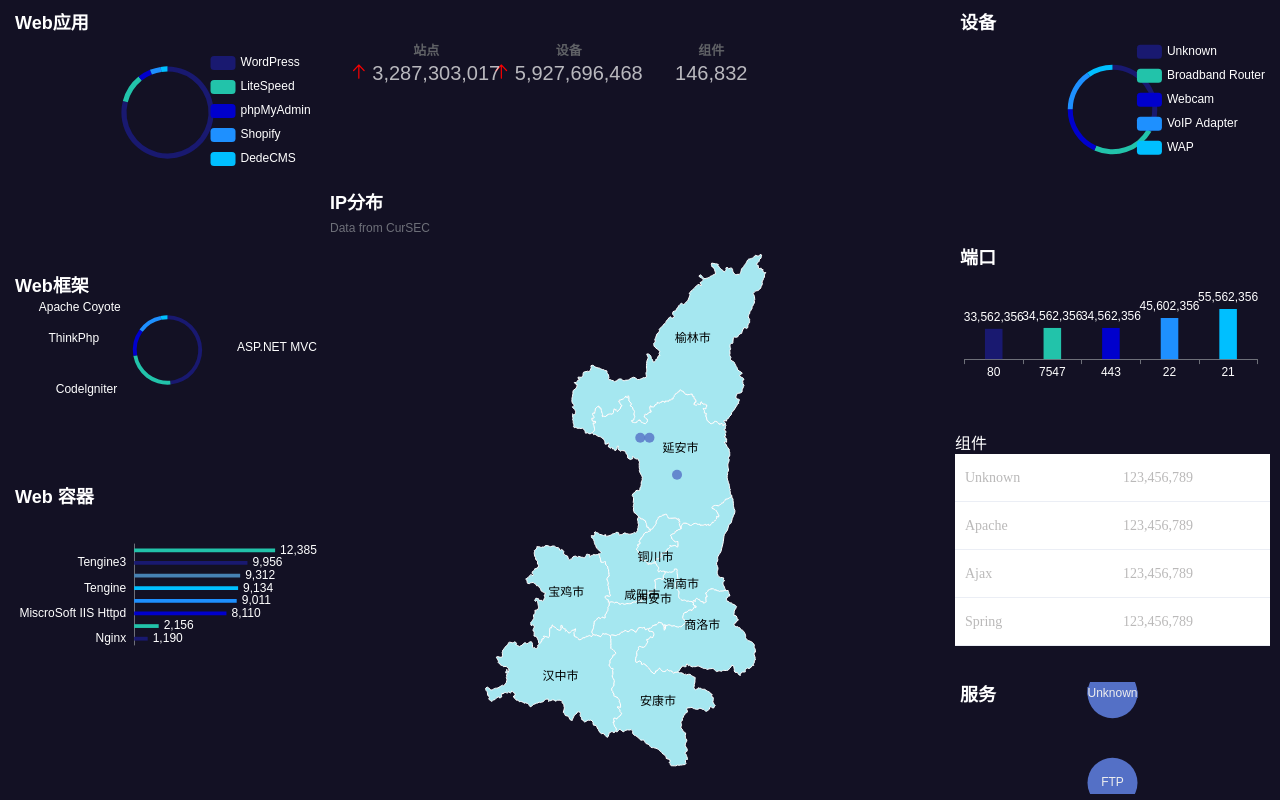
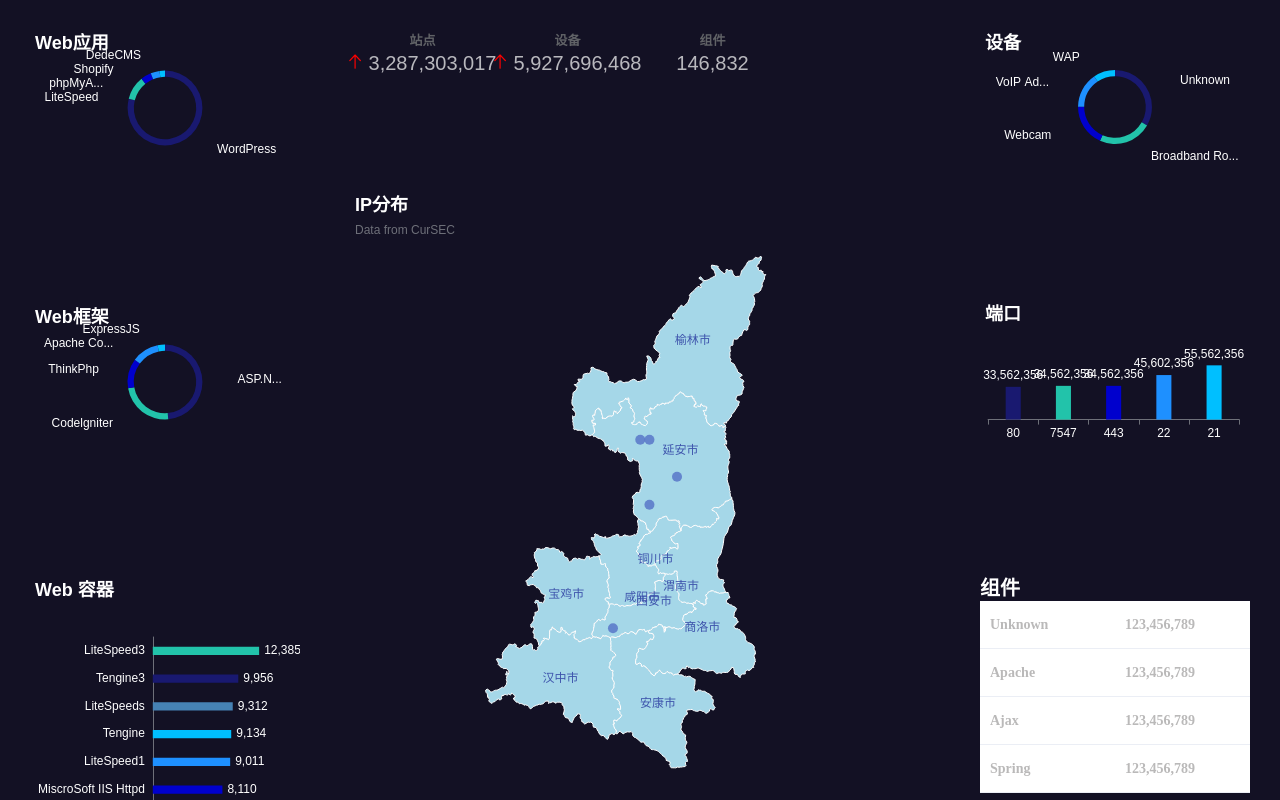
Before and after one commit to MartinGsus99/BigScreenBasedOnDataV, a Vue app in the folder big-screen-based-on-datav/: page / in a window 1280 px wide. Shown: the top 800 px of the page. Built offline with nearby package versions, Linux system fonts and the light colour scheme; what @jiaminghi/data-view would draw is missing.

Commit message:
添加屏幕自适应

```diff
--- a/big-screen-based-on-datav/src/App.vue
+++ b/big-screen-based-on-datav/src/App.vue
@@ -3,14 +3,14 @@
     <div class="left-container">
       <div id="web-application-chart" class="widget-container-left"></div>
       <div id="web-frame-chart" class="widget-container-left"></div>
-      <div id="web-polar-chart" class="widget-container-left-polar"></div>
+      <div id="web-polar-chart" class="widget-container-left"></div>
     </div>
 
     <div class="middle-container">
-      <div class="header-container">
+      <div class="mid-container">
         <staticBar :StaticData="StaticData" :timeShow="false"></staticBar>
       </div>
-      <div class="map-container">
+      <div class="mid-container">
         <MapCharts></MapCharts>
       </div>
     </div>
@@ -104,10 +104,9 @@ export default {
     };
   },
   mounted() {
-
     window.addEventListener("resize", this.handleResize);
-     // 初始化获取窗口大小
-     this.getWindowSize()
+    // 初始化获取窗口大小
+    this.getWindowSize();
     this.generateWebChart();
     this.generateWebFrameChart();
     this.generateWebFramePolarChart();
@@ -135,8 +134,8 @@ export default {
     },
     getWindowSize() {
       // 获取窗口大小
-      this.windowWidth = window.innerWidth
-      this.windowHeight = window.innerHeight
+      this.windowWidth = window.innerWidth;
+      this.windowHeight = window.innerHeight;
     },
     refreshChart(chartName, option) {
       var chart = document.getElementById(chartName);
@@ -208,43 +207,58 @@ body {
   flex-direction: row;
   padding: 10px;
   background-color: #131124;
+  display: grid;
+  grid-template-columns: 1fr 2fr 1fr;
+  grid-gap: 10px;
+}
+
+.left-container {
+  display: grid;
+  grid-template-columns: 1fr;
+  grid-template-rows: 1fr 1fr 2fr;
+  height: 100%;
+  gap: 10px;
+}
+
+.widget-container-left {
+  padding: 20px;
+  text-align: center;
+  font-size: 24px;
+}
+
+.widget-container-left-polar {
+  padding: 20px;
+  text-align: center;
+  font-size: 24px;
 }
 
 .middle-container {
-  width: 50%;
+  display: grid;
+  grid-template-columns: 1fr;
+  grid-template-rows: 0.5fr 3fr;
   height: 100%;
+  gap: 10px;
 }
 
-.header-container {
-  height: 120px;
-  margin: 30px;
+.mid-container{
+  padding: 20px;
+
+  font-size: 24px;
 }
 
-.map-container {
+.right-container{
+  display: grid;
+  grid-template-columns: 1fr;
+  grid-template-rows: 1fr 1fr 1fr 1fr;
   height: 100%;
+  gap: 10px;
 }
 
-.left-container {
-  display: flex;
-  flex-direction: column;
-  width: 25%;
+.widget-container-right{
+  padding: 20px;
+  font-weight: bold;
+  font-size: 20px;
 }
 
-.right-container {
-  display: flex;
-  flex-direction: column;
-  width: 25%;
-}
 
-.widget-container-left {
-  flex-grow: 1;
-}
-
-.widget-container-left-polar {
-  flex-grow: 2;
-}
-
-.widget-container-right {
-  flex-grow: 1;
-}
 </style>
--- a/big-screen-based-on-datav/src/components/DataContainer/MapComponent.vue
+++ b/big-screen-based-on-datav/src/components/DataContainer/MapComponent.vue
@@ -30,22 +30,25 @@ export default {
                     itemStyle: {
                         normal: {
                             // 设置正常状态下的样式
-                            areaColor: '#a5e7f0', // 区域的填充颜色
+                            areaColor: '#A5D7E8', // 区域的填充颜色
                             borderColor: '#fff', // 区域的边框颜色
                             borderWidth: 1 // 区域的边框宽度
                         },
                         emphasis: {
                             // 设置鼠标悬浮时的样式
-                            areaColor: '#516b91', // 区域的填充颜色
-                            borderColor: '#333', // 区域的边框颜色
-                            borderWidth: 1 // 区域的边框宽度
+                            areaColor: '#537FE7', // 区域的填充颜色
+                            borderColor: '#fff', // 区域的边框颜色
+                            borderWidth: 3 // 区域的边框宽度
                         }
                     },
                     label: {
                         normal: {
-                            color: '#000000',
+                            color: '#3E54AC',
                             show: true,
                         },
+                        emphasis:{
+                            color:'#fff',
+                        }
                     },
                 },
                 title: {
@@ -75,6 +78,14 @@ export default {
                             name: 'IP3',
                             value: [108.85412, 36.757975],
                         },
+                        {
+                            name: 'IP5',
+                            value: [108.85412, 35.757975],
+                        },
+                        {
+                            name: 'IP6',
+                            value: [108.105412, 33.857975],
+                        },
                     ],
                 }, ],
             }
--- a/big-screen-based-on-datav/src/config/EchartsConfig.js
+++ b/big-screen-based-on-datav/src/config/EchartsConfig.js
@@ -7,13 +7,13 @@ const colors = [
     "#4682b4"
 ]
 
-var sortedData=function(data) {
+var sortedData = function (data) {
     return data.sort(function (a, b) {
-        return a-b; // 按照从大到小的顺序排列
+        return a - b; // 按照从大到小的顺序排列
     });
 }
 
-export const webOption= {
+export const webOption = {
     title: {
         show: true,
         text: 'Web应用',
@@ -21,22 +21,27 @@ export const webOption= {
             color: '#fff',
         }
     },
-    legend: {
-        type: 'scroll',
-        orient: 'vertical',
-        right: '3%',
-        top: '20%',
-        textStyle: {
+
+    //设置标签样式
+    label: {
+        show: false,
+        position: 'right',
         color: '#fff',
-        }
+    },
+    labelLine: {
+        show: false
+    },
+    tooltip: {
+        trigger: 'item',
+        formatter: '{b} : {d}%'
     },
     series: [{
         name: 'Web',
         type: 'pie',
-        radius: ['40%', '45%'],
-        avoidLabelOverlap: false,
+        radius: ['40%', '48%'],
+        avoidLabelOverlap: true,
         label: {
-            show: false,
+            show: true,
             position: 'right'
         },
         emphasis: {
@@ -49,9 +54,7 @@ export const webOption= {
                 }
             }
         },
-        labelLine: {
-            show: false
-        },
+
         data: [{
             value: 9988,
             name: 'WordPress',
@@ -91,7 +94,7 @@ export const webOption= {
     }]
 };
 
-export const webFrameOption= {
+export const webFrameOption = {
     title: {
         show: true,
         text: 'Web框架',
@@ -115,11 +118,24 @@ export const webFrameOption= {
             color: "#fff"
         }
     },
+    //设置标签样式
+    label: {
+        show: false,
+        position: 'center',
+        color: '#fff',
+    },
+    labelLine: {
+        show: false
+    },
+    tooltip: {
+        trigger: 'item',
+        formatter: '{b} : {d}%'
+    },
     series: [{
         name: 'Web',
         type: 'pie',
-        radius: ['40%', '45%'],
-        avoidLabelOverlap: false,
+        radius: ['40%', '48%'],
+        avoidLabelOverlap: true,
         label: {
             show: true,
             position: 'right',
@@ -174,7 +190,7 @@ export const webFrameOption= {
     }]
 };
 
-export const webContainerOption= {
+export const webContainerOption = {
     title: {
         text: 'Web 容器',
         textStyle: {
@@ -198,9 +214,13 @@ export const webContainerOption= {
         },
 
     },
+    tooltip: {
+        trigger: 'item',
+        formatter: '{c}个.'
+    },
     yAxis: {
         type: 'category',
-        data: ['Nginx', 'Apache Httpd', 'MiscroSoft IIS Httpd', 'LiteSpeed1', 'Tengine', 'LiteSpeeds', 'Tengine3', 'LiteSpeed3', ],
+        data: ['Nginx', 'Apache Httpd', 'MiscroSoft IIS Httpd', 'LiteSpeed1', 'Tengine', 'LiteSpeeds', 'Tengine3', 'LiteSpeed3',],
         axisLabel: {
             show: false // 取消 y 轴标签显示
         },
@@ -213,7 +233,7 @@ export const webContainerOption= {
 
     },
     series: [{
-        data:sortedData([8110, 9312, 9011, 9134, 1190, 2156, 12385, 9956]),
+        data: sortedData([8110, 9312, 9011, 9134, 1190, 2156, 12385, 9956]),
         type: 'bar',
         barMaxWidth: '30%',
         itemStyle: {
@@ -240,7 +260,7 @@ export const webContainerOption= {
     }],
 };
 
-export const webEquipmentOption= {
+export const webEquipmentOption = {
     title: {
         show: true,
         text: '设备',
@@ -248,22 +268,27 @@ export const webEquipmentOption= {
             color: '#fff',
         }
     },
-    legend: {
-        type: 'scroll',
-        orient: 'vertical',
-        right: '0%',
-        top: '15%',
-        textStyle: {
+
+    //设置标签样式
+    label: {
+        show: false,
+        position: 'center',
         color: '#fff',
-        }
+    },
+    labelLine: {
+        show: false
+    },
+    tooltip: {
+        trigger: 'item',
+        formatter: '{b} : {d}%'
     },
     series: [{
         name: 'Web',
         type: 'pie',
-        radius: ['40%', '45%'],
-        avoidLabelOverlap: false,
+        radius: ['40%', '48%'],
+        avoidLabelOverlap: true,
         label: {
-            show: false,
+            show: true,
             position: 'right'
         },
         emphasis: {
@@ -318,7 +343,7 @@ export const webEquipmentOption= {
     }]
 };
 
-export const portOption={
+export const portOption = {
     title: {
         show: true,
         text: '端口',
@@ -332,9 +357,13 @@ export const portOption={
         bottom: '10%',
         containLabel: true
     },
+    tooltip: {
+        trigger: 'item',
+        formatter: '{c}个.'
+    },
     xAxis: {
         type: 'category',
-        data: ['80', '7547', '443', '22', '21', ],
+        data: ['80', '7547', '443', '22', '21',],
         axisLabel: {
             color: '#fff'
         },
@@ -357,7 +386,7 @@ export const portOption={
 
     },
     series: [{
-        data:sortedData([34562356, 33562356, 45602356, 55562356, 34562356]),
+        data: sortedData([34562356, 33562356, 45602356, 55562356, 34562356]),
         type: 'bar',
         barMaxWidth: '30%',
         itemStyle: {
@@ -384,7 +413,7 @@ export const portOption={
     }]
 };
 
-export const pointOption={
+export const pointOption = {
     title: {
         show: true,
         text: '服务',
```
Lines whose indentation alone changed are shown as unchanged.
